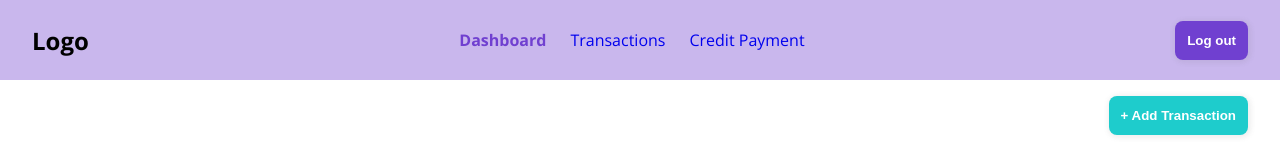
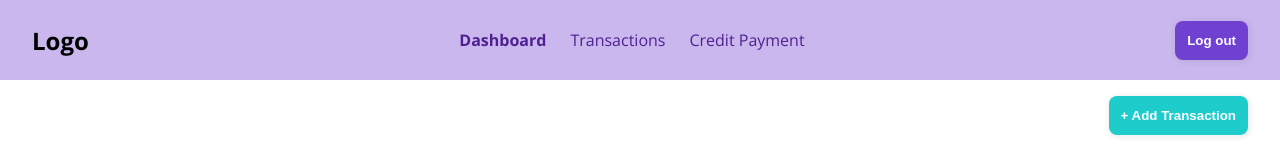
Before and after one commit to suno-o/BooKee, a Next.js app: page /dashboard in a window 1280 px wide. Shown: the top 150 px of the page. Built offline with nearby package versions, Linux system fonts and the light colour scheme; no server answers.

Commit message:
fix(NavBar): Link color

```diff
--- a/src/components/Layout/components/NavBar/styles.tsx
+++ b/src/components/Layout/components/NavBar/styles.tsx
@@ -36,6 +36,7 @@ export const Links = styled.div`
 
 export const StyledLink = styled(Link)<{selected: boolean}>`
   text-decoration: none;
+  color: ${p => p.theme.colors.primary_dark};
   border-radius: 16px;
   margin: 8px 0;
   padding: 8px 12px;
@@ -51,7 +52,7 @@ export const StyledLink = styled(Link)<{selected: boolean}>`
 
     ${p.theme.mediaQueries.md} {
       background-color: transparent;
-      color: ${p => p.theme.colors.primary};
+      color: ${p => p.theme.colors.primary_dark};
     }
   `}
 `
--- a/src/theme/index.ts
+++ b/src/theme/index.ts
@@ -19,6 +19,7 @@ const mediaQueries: MediaQueries = {
 }
 
 const colors: Colors = {
+  primary_dark: '#502090',
   primary: '#7040d0',
   primary_light: '#7040d060',
   secondary: '#1ecccc',
--- a/src/theme/types.ts
+++ b/src/theme/types.ts
@@ -15,6 +15,7 @@ export type MediaQueries = {
 }
 
 export type Colors = {
+  primary_dark: string;
   primary: string;
   primary_light: string;
   secondary: string;
```
